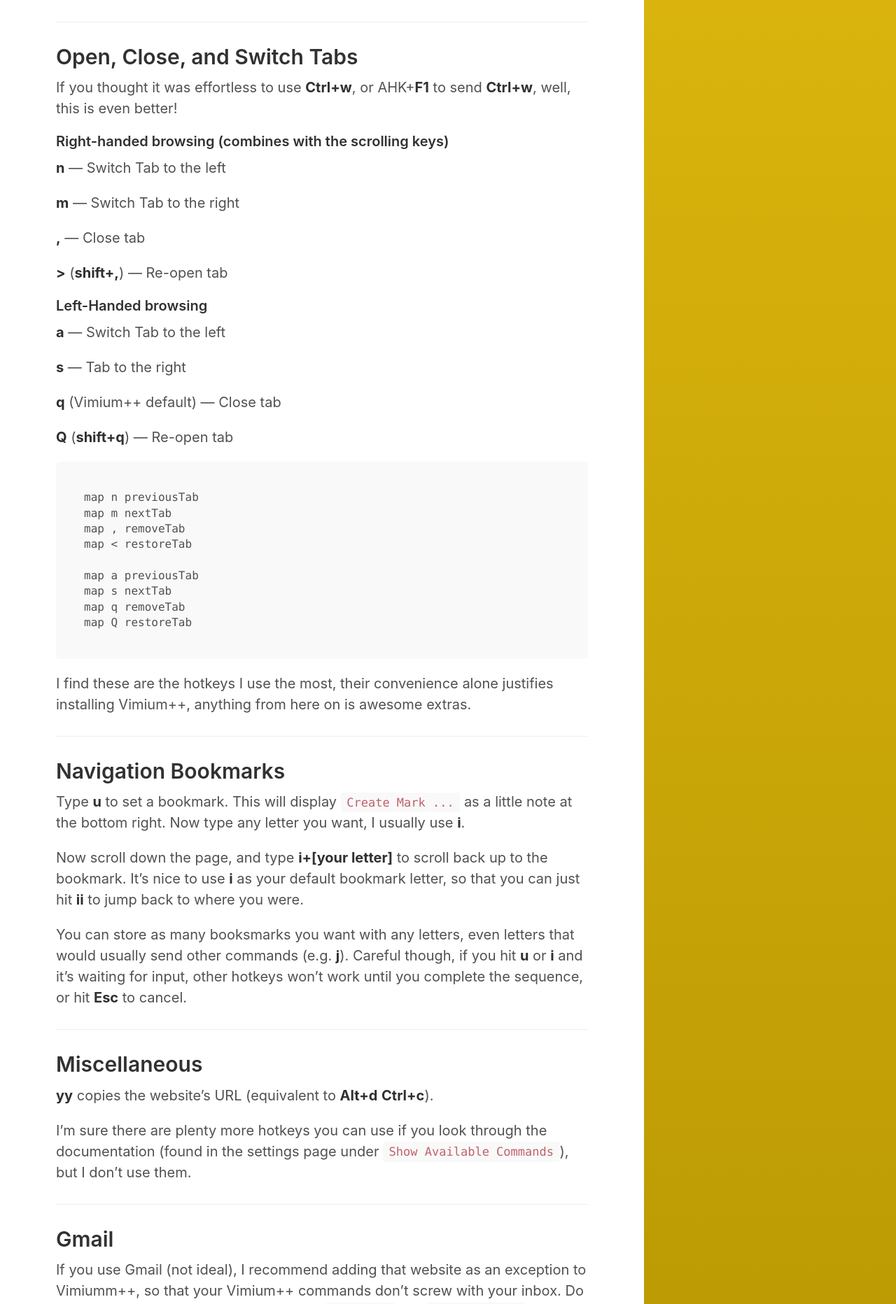
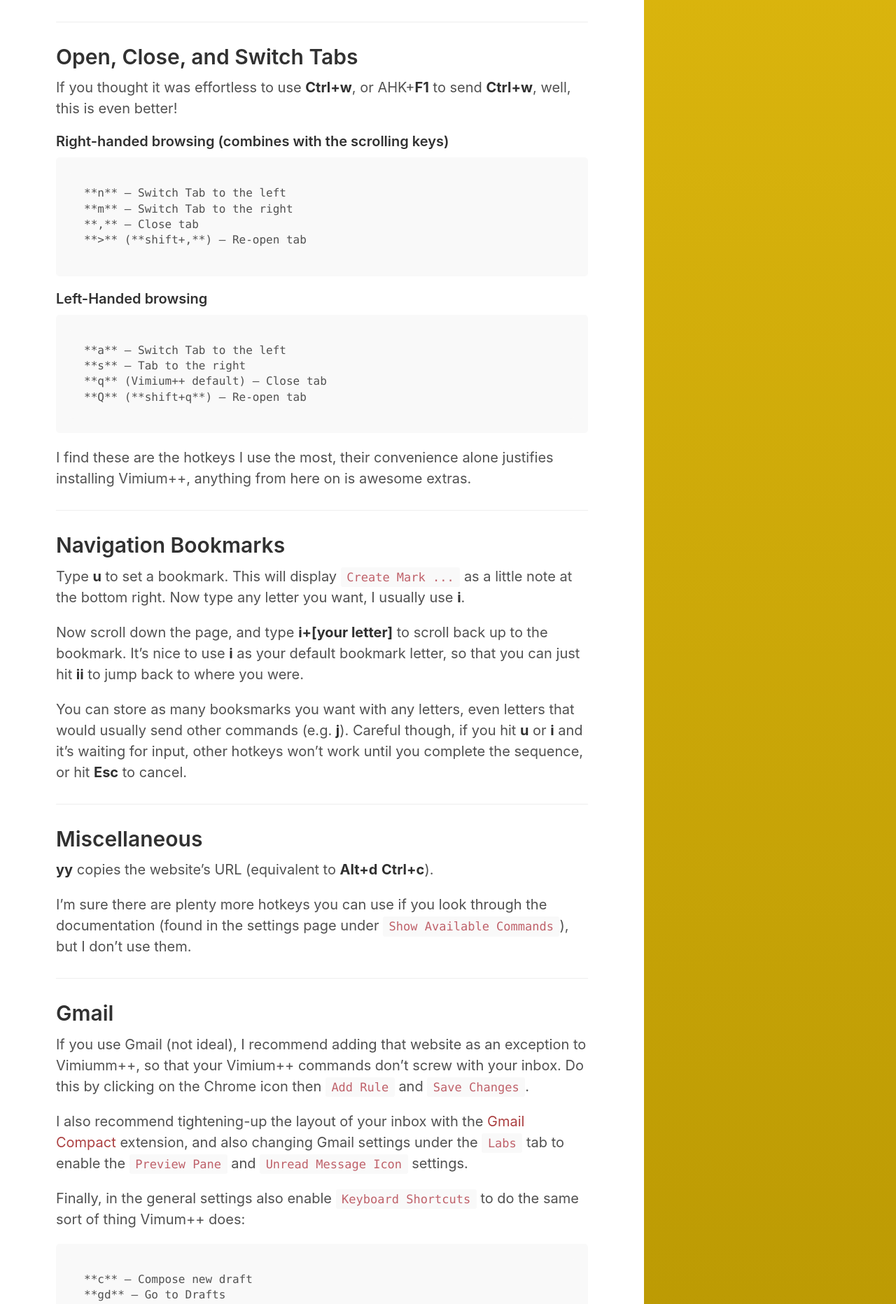
Before and after one commit to VanitasVanitatum/VanitasVanitatum.github.io, a Jekyll site: the page built from _posts/2018-03-30-chrome-extension-vimium++.md, in a window 1280 px wide. Shown: the part 2437-4301 px from the top of the page at 70% size. Built offline with Jekyll 4.4.1, drawn with Linux system fonts in a browser that asks for light colours; some of the changed text lies outside the part shown.

Commit message:
code block commenting

````diff
--- a/_posts/2018-03-30-chrome-extension-vimium++.md
+++ b/_posts/2018-03-30-chrome-extension-vimium++.md
@@ -91,35 +91,20 @@
 
 #### Right-handed browsing (combines with the scrolling keys)
 
+```
 **n** — Switch Tab to the left
-
 **m** — Switch Tab to the right
-
 **,** — Close tab
-
 **>** (**shift+,**) — Re-open tab
+```
 
 #### Left-Handed browsing
 
+```
 **a** — Switch Tab to the left
-
 **s** — Tab to the right
-
 **q** (Vimium++ default) — Close tab
-
 **Q** (**shift+q**) — Re-open tab
-
-
-```
-map n previousTab
-map m nextTab
-map , removeTab
-map < restoreTab
-
-map a previousTab
-map s nextTab
-map q removeTab
-map Q restoreTab
 ```
 
 I find these are the hotkeys I use the most, their convenience alone justifies installing Vimium++, anything from here on is awesome extras.
@@ -152,13 +137,12 @@
 
 Finally, in the general settings also enable `Keyboard Shortcuts` to do the same sort of thing Vimum++ does:
 
+```
 **c** — Compose new draft
-
 **gd** — Go to Drafts
-
 **gi** — Go to Inbox
-
 **gt** — Go to Sent
+```
 
 ___
 
````
Also changed, not shown: other parts of _posts/2018-03-30-chrome-extension-vimium++.md (+1 -1 lines).
